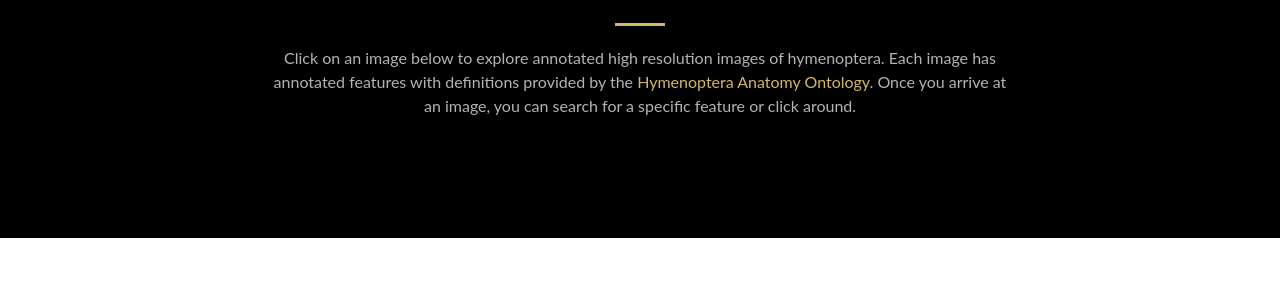
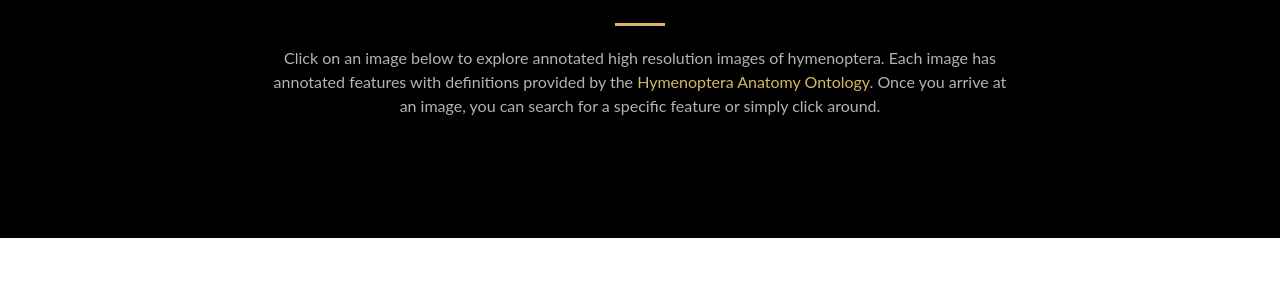
Before and after one commit to Annotated-Ultras/Annotated-Ultras.github.io, a Jekyll site: the page built from index.html, in a window 1280 px wide and 900 px high, scrolled down 842 px. Shown: the part 188-479 px from the top of the window. Built offline with Jekyll 4.4.1, drawn with Linux system fonts in a browser that asks for light colours.

Commit message:
updated text

```diff
--- a/_includes/contribute.html
+++ b/_includes/contribute.html
@@ -9,6 +9,14 @@
             </div>
         </div>
         <div class="row">
+            <div class="col-lg-4 col-md-4 text-center">
+                    <div class="service-box">
+                        <a href="http://api.hymao.org/projects/32/public/site/hymglossary/home/about">
+                            <i class="fa fa-4x fa-cloud-upload wow bounceIn text-primary" data-wow-delay=".1s" style="visibility: visible; animation-delay: 0.1s; animation-name: bounceIn;"></i>
+                            <h3>Submit</h3>
+                        <a>
+                    </div>
+             </div>
             <div class="col-lg-4 col-md-4 text-center">
                 <div class="service-box">
                 	<a href="https://github.com/collinschwantes/Annotated_Ultras#instructions-for-creating-a-new-interactive-annotated-image">
@@ -25,14 +33,6 @@
                     </a>
                 </div>
             </div>
-                <div class="col-lg-4 col-md-4 text-center">
-                    <div class="service-box">
-                    	<a href="http://api.hymao.org/projects/32/public/site/hymglossary/home/about">
-                        	<i class="fa fa-4x fa-cogs wow bounceIn text-primary" data-wow-delay=".1s" style="visibility: visible; animation-delay: 0.1s; animation-name: bounceIn;"></i>
-                        	<h3>Sources</h3>
-                        <a>
-                    </div>
-                </div>
         </div>
     </div>
 </section>
--- a/_includes/intro.html
+++ b/_includes/intro.html
@@ -50,7 +50,7 @@
                 <div class="col-lg-8 col-lg-offset-2 text-center">
                     <h2 class="section-heading">Be Curious</h2>
                         <hr class="light">
-                            <p class="text-faded"> Click on an image below to explore annotated high resolution images of hymenoptera. Each image has annotated features with definitions provided by the <a href="http://portal.hymao.org/projects/32/public/ontology/">Hymenoptera Anatomy Ontology</a>. Once you arrive at an image, you can search for a specific feature or click around.
+                            <p class="text-faded"> Click on an image below to explore annotated high resolution images of hymenoptera. Each image has annotated features with definitions provided by the <a href="http://portal.hymao.org/projects/32/public/ontology/">Hymenoptera Anatomy Ontology</a>. Once you arrive at an image, you can search for a specific feature or simply click around.
                             </p>
                 </div>
             </div>
```
Lines whose indentation alone changed are shown as unchanged.
